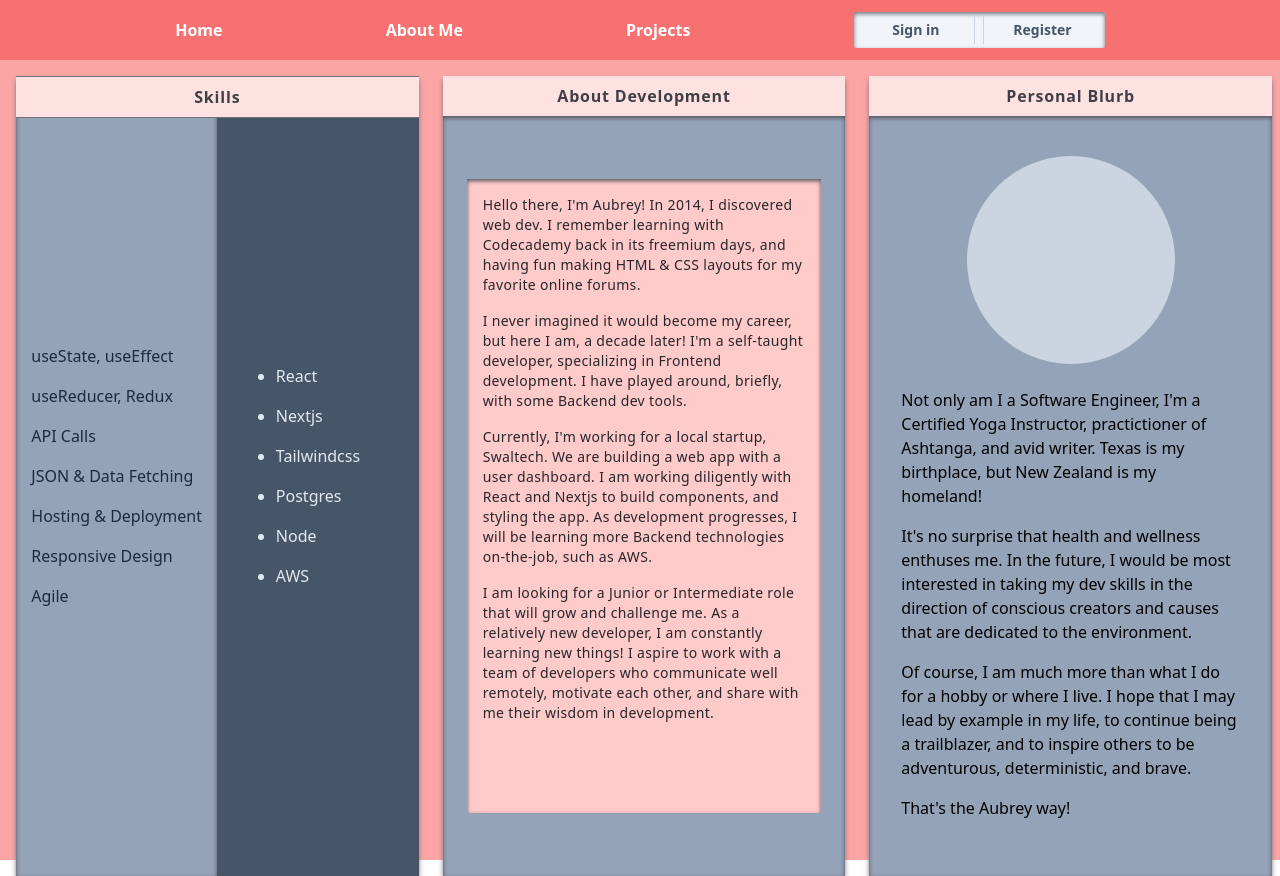
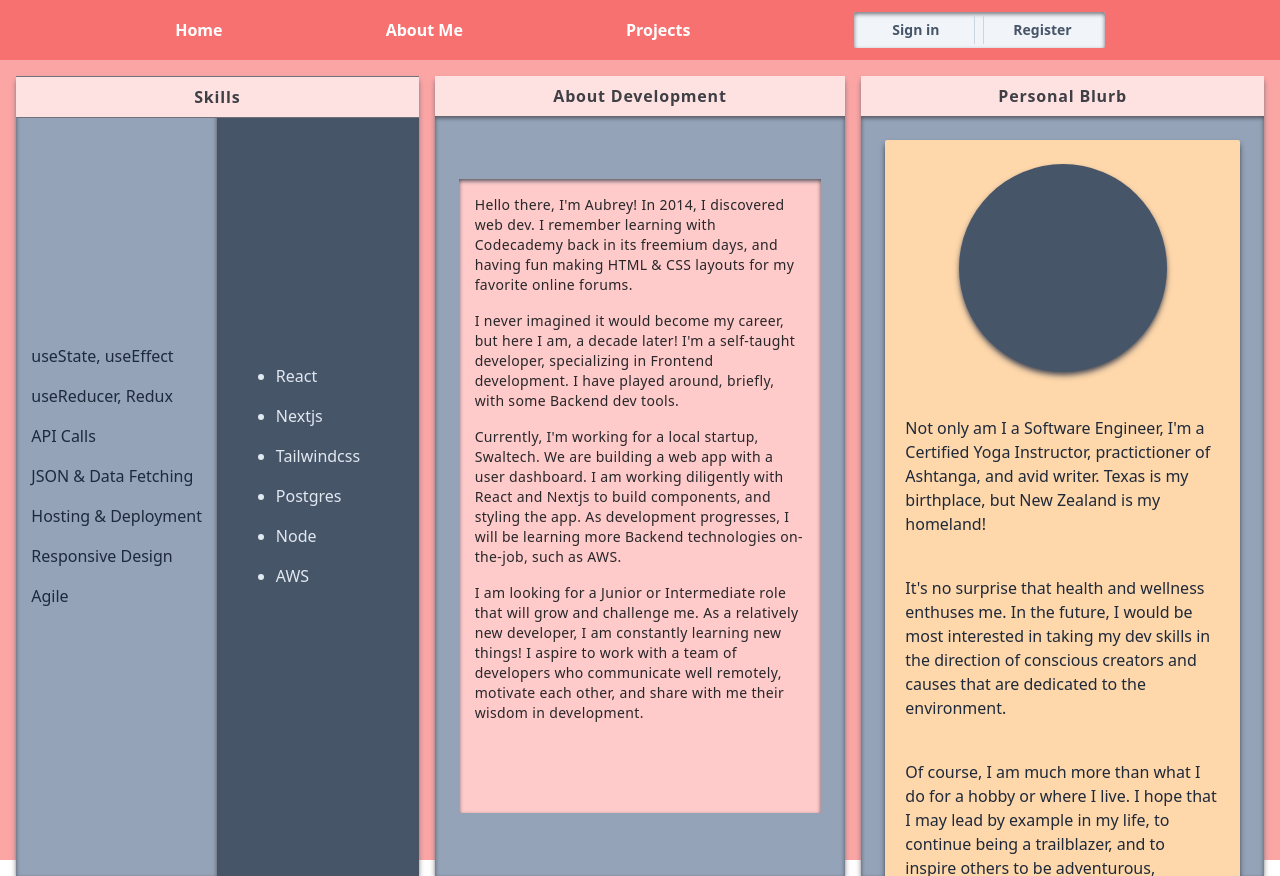
Before and after one commit to fullstackaubrey/portefeuille, a Next.js app: page /about-me in a window 1280 px wide. Built offline with nearby package versions, Linux system fonts and the light colour scheme.

Commit message:
personal blurb added

```diff
--- a/src/pages/about-me.tsx
+++ b/src/pages/about-me.tsx
@@ -31,12 +31,12 @@ export default function About() {
       </div>
 
       <div className="h-full w-1/3 bg-red-300">
-        <div className="flex flex-col my-4 ml-4 mr-2 h-full bg-red-100 shadow-md shadow-zinc-500 hover:shadow-lg hover:shadow-zinc-600">
+        <div className="flex flex-col my-4 ml-2 mr-2 h-full bg-red-100 shadow-md shadow-zinc-500 hover:shadow-lg hover:shadow-zinc-600">
           <header className="p-2 self-center text-zinc-700 text-md font-semibold tracking-wider">
             About Development
           </header>
           <div className="flex justify-center w-full h-full bg-slate-400 shadow-inner shadow-zinc-600 hover:shadow-zinc-700 cursor-pointer">
-            <section className="self-center overflow-y-scroll scroll-smooth m-6 h-5/6 w-full bg-red-200 shadow-inner shadow-zinc-600 hover:shadow-zinc-800 hover:bg-orange-200">
+            <section className="self-center overflow-y-scroll scroll-smooth m-6 h-5/6 w-full bg-red-200 shadow-inner shadow-zinc-600 hover:shadow-zinc-800 hover:bg-orange-100">
               <div className="h-full m-2 text-zinc-800 text-sm tracking-wide">
                 <p className="p-2">
                   Hello there, I'm Aubrey! In 2014, I discovered web dev. I
@@ -71,31 +71,31 @@ export default function About() {
       </div>
 
       <div className="h-full w-1/3 bg-red-300">
-        <div className="flex flex-col  my-4 ml-4 mr-2 h-full bg-red-100 shadow-md shadow-zinc-500 hover:shadow-lg hover:shadow-zinc-600">
+        <div className="flex flex-col  my-4 ml-2 mr-4 h-full bg-red-100 shadow-md shadow-zinc-500 hover:shadow-lg hover:shadow-zinc-600">
           <header className="p-2 self-center text-zinc-700 text-md font-semibold tracking-wider">
             Personal Blurb
           </header>
           <section className="w-full h-full overflow-y-scroll bg-slate-400 shadow-inner shadow-zinc-600 hover:shadow-zinc-700 cursor-pointer">
-            <div className="m-6 flex flex-col justify-center ">
-              <div className="self-center m-4 w-52 h-52 bg-slate-300 rounded-full" />
-              <p className="p-2">
+            <div className="m-6 flex flex-col bg-orange-200 rounded-sm shadow-md shadow-zinc-700 justify-center text-slate-800 hover:shadow-lg hover:shadow-zinc-800">
+              <div className="self-center m-6 w-52 h-52 bg-slate-600 shadow-md shadow-zinc-600 hover:shadow-zinc-600 rounded-full" />
+              <p className="m-4 p-1">
                 Not only am I a Software Engineer, I'm a Certified Yoga
                 Instructor, practictioner of Ashtanga, and avid writer. Texas is
                 my birthplace, but New Zealand is my homeland!
               </p>
-              <p className="p-2">
+              <p className="m-4 p-1">
                 It's no surprise that health and wellness enthuses me. In the
                 future, I would be most interested in taking my dev skills in
                 the direction of conscious creators and causes that are
                 dedicated to the environment.
               </p>
-              <p className="p-2">
+              <p className="m-4 p-1">
                 Of course, I am much more than what I do for a hobby or where I
                 live. I hope that I may lead by example in my life, to continue
                 being a trailblazer, and to inspire others to be adventurous,
                 deterministic, and brave.
               </p>
-              <p className="p-2">That's the Aubrey way!</p>
+              <p className="m-4 p-1">That's the Aubrey way!</p>
             </div>
           </section>
         </div>
```
